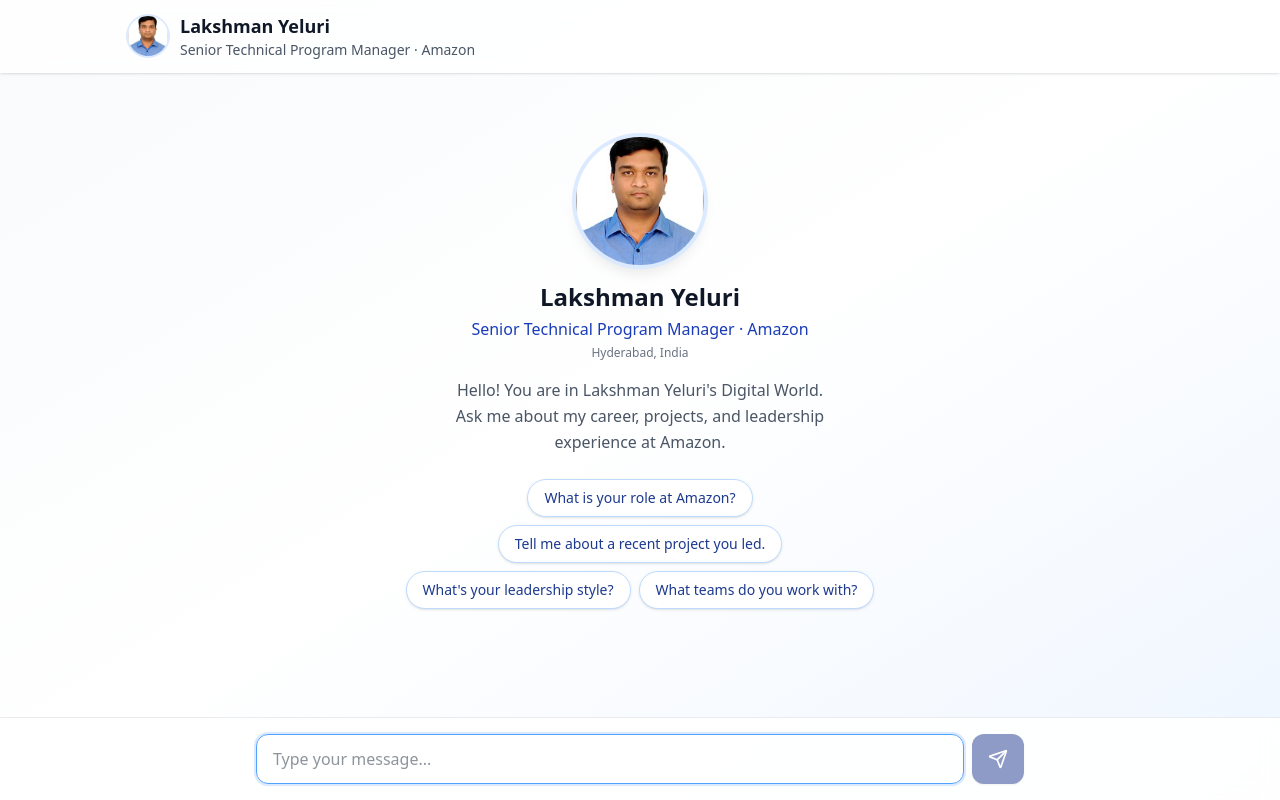
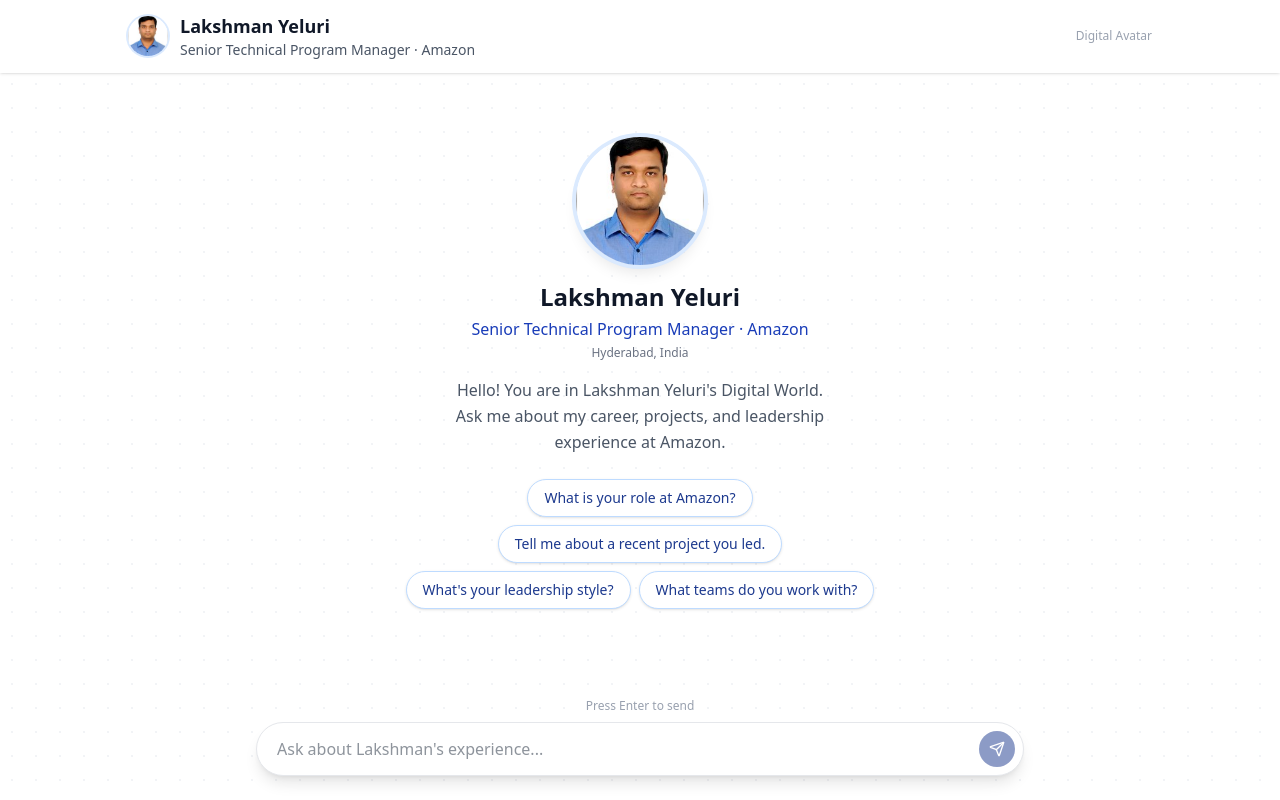
Before and after one commit to xllakshman/twin, a Next.js app in the folder frontend/: page / in a window 1280 px wide. Built offline with nearby package versions, Linux system fonts and the light colour scheme.

Commit message:
Tier 2 UI polish: floating input, typing indicator, texture, new chat.
Add dot-grid background, pill-style message input, Lakshman is typing state, and a new conversation reset button.

Co-authored-by: Cursor <cursoragent@cursor.com>

```diff
--- a/frontend/app/globals.css
+++ b/frontend/app/globals.css
@@ -37,3 +37,8 @@
 .delay-200 {
   animation-delay: 0.2s;
 }
+
+.page-texture {
+  background-image: radial-gradient(circle, rgb(148 163 184 / 0.12) 1px, transparent 1px);
+  background-size: 24px 24px;
+}
--- a/frontend/app/page.tsx
+++ b/frontend/app/page.tsx
@@ -3,13 +3,14 @@ import { profile } from '@/lib/profile';
 
 export default function Home() {
   return (
-    <div className="flex h-dvh w-full flex-col overflow-hidden bg-gradient-to-br from-slate-50 via-white to-blue-50">
-      <header className="shrink-0 border-b border-white/60 bg-white/80 backdrop-blur-sm px-4 py-3 shadow-sm">
-        <div className="mx-auto flex max-w-5xl items-center gap-3">
+    <div className="page-texture flex h-dvh w-full flex-col overflow-hidden bg-gradient-to-br from-slate-50 via-white to-blue-50">
+      <header className="shrink-0 border-b border-white/60 bg-white/80 px-4 py-3 shadow-sm backdrop-blur-sm">
+        <div className="mx-auto flex max-w-5xl items-center justify-between gap-3">
+          <div className="flex items-center gap-3">
             <img
               src="/avatar.jpg"
               alt={profile.name}
-            className="h-10 w-10 rounded-full ring-2 ring-blue-100 object-cover"
+              className="h-10 w-10 rounded-full object-cover ring-2 ring-blue-100"
             />
             <div>
               <h1 className="text-base font-bold text-gray-900 md:text-lg">
@@ -20,6 +21,10 @@ export default function Home() {
               </p>
             </div>
           </div>
+          <p className="hidden text-xs text-gray-400 sm:block">
+            Digital Avatar
+          </p>
+        </div>
       </header>
 
       <div className="min-h-0 flex-1">
--- a/frontend/components/twin.tsx
+++ b/frontend/components/twin.tsx
@@ -1,7 +1,7 @@
 'use client';
 
 import { useState, useRef, useEffect } from 'react';
-import { Send, Bot, User } from 'lucide-react';
+import { Send, Bot, User, RotateCcw } from 'lucide-react';
 import MessageContent from '@/components/message-content';
 import { profile } from '@/lib/profile';
 
@@ -99,6 +99,13 @@ export default function Twin() {
         }
     };
 
+    const startNewConversation = () => {
+        setMessages([]);
+        setSessionId('');
+        setInput('');
+        inputRef.current?.focus();
+    };
+
     const [hasAvatar, setHasAvatar] = useState(false);
     useEffect(() => {
         fetch('/avatar.jpg', { method: 'HEAD' })
@@ -141,6 +148,20 @@ export default function Twin() {
 
     return (
         <div className="flex h-full w-full flex-col">
+            {messages.length > 0 && (
+                <div className="flex shrink-0 justify-end px-3 pt-2 md:px-6">
+                    <button
+                        type="button"
+                        onClick={startNewConversation}
+                        disabled={isLoading}
+                        className="inline-flex items-center gap-1.5 rounded-full border border-gray-200 bg-white px-3 py-1.5 text-xs font-medium text-gray-600 shadow-sm transition-colors hover:border-blue-200 hover:bg-blue-50 hover:text-blue-900 disabled:opacity-50"
+                    >
+                        <RotateCcw className="h-3.5 w-3.5" />
+                        New conversation
+                    </button>
+                </div>
+            )}
+
             <div className="min-h-0 flex-1 overflow-y-auto px-3 py-4 md:px-6 md:py-6">
                 <div className="mx-auto max-w-3xl space-y-4">
                     {messages.length === 0 && (
@@ -244,8 +265,15 @@ export default function Twin() {
 
                     {isLoading && (
                         <div className="animate-fade-in-up flex gap-3 justify-start">
-                            <div className="flex-shrink-0 pt-1">{renderAvatar('sm')}</div>
+                            <div className="flex-shrink-0 pt-1">
+                                <div className={hasAvatar ? 'animate-pulse' : ''}>
+                                    {renderAvatar('sm')}
+                                </div>
+                            </div>
                             <div className="rounded-2xl rounded-bl-md border border-gray-100 bg-white p-4 shadow-sm">
+                                <p className="mb-2 text-sm font-medium text-gray-500">
+                                    Lakshman is typing...
+                                </p>
                                 <div className="flex space-x-2">
                                     <div className="h-2 w-2 animate-bounce rounded-full bg-blue-400" />
                                     <div className="h-2 w-2 animate-bounce rounded-full bg-blue-400 delay-100" />
@@ -259,26 +287,32 @@ export default function Twin() {
                 </div>
             </div>
 
-            <div className="shrink-0 border-t border-gray-200/80 bg-white/90 p-3 backdrop-blur-sm md:p-4">
-                <div className="mx-auto flex max-w-3xl gap-2">
+            <div className="shrink-0 px-3 pb-4 pt-2 md:px-6 md:pb-6">
+                <div className="mx-auto max-w-3xl">
+                    <p className="mb-2 text-center text-xs text-gray-400">
+                        Press Enter to send
+                    </p>
+                    <div className="relative flex items-center rounded-full border border-gray-200 bg-white shadow-lg">
                         <input
                             ref={inputRef}
                             type="text"
                             value={input}
                             onChange={(e) => setInput(e.target.value)}
                             onKeyDown={handleKeyPress}
-                        placeholder="Type your message..."
-                        className="flex-1 rounded-xl border border-gray-200 px-4 py-3 text-gray-800 shadow-sm focus:border-blue-400 focus:outline-none focus:ring-2 focus:ring-blue-100"
+                            placeholder="Ask about Lakshman's experience..."
+                            className="w-full rounded-full bg-transparent py-3.5 pl-5 pr-14 text-gray-800 focus:outline-none disabled:opacity-50"
                             disabled={isLoading}
                             autoFocus
                         />
                         <button
                             onClick={() => sendMessage()}
                             disabled={!input.trim() || isLoading}
-                        className="rounded-xl bg-blue-900 px-4 py-3 text-white shadow-sm transition-colors hover:bg-blue-950 focus:outline-none focus:ring-2 focus:ring-blue-200 disabled:cursor-not-allowed disabled:opacity-50"
+                            className="absolute right-2 rounded-full bg-blue-900 p-2.5 text-white transition-colors hover:bg-blue-950 disabled:cursor-not-allowed disabled:opacity-50"
+                            aria-label="Send message"
                         >
-                        <Send className="h-5 w-5" />
+                            <Send className="h-4 w-4" />
                         </button>
+                    </div>
                 </div>
             </div>
         </div>
```
Lines whose indentation alone changed are shown as unchanged.
